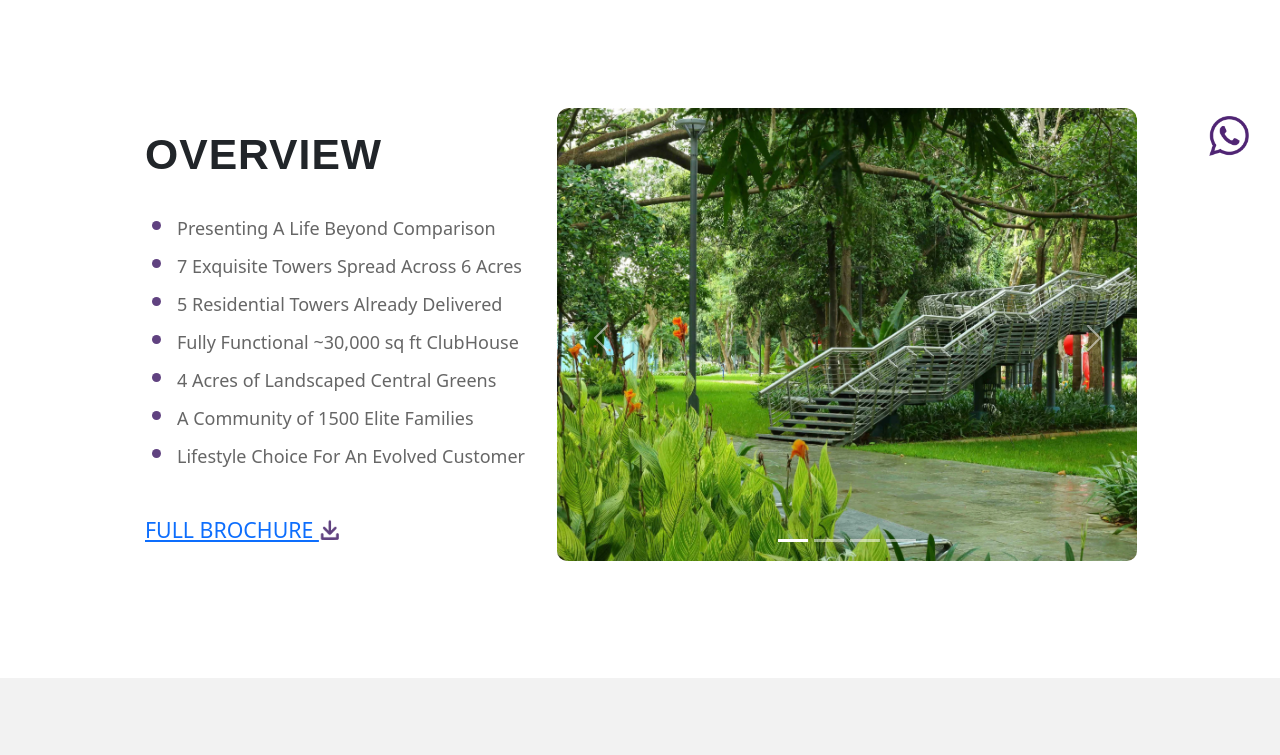
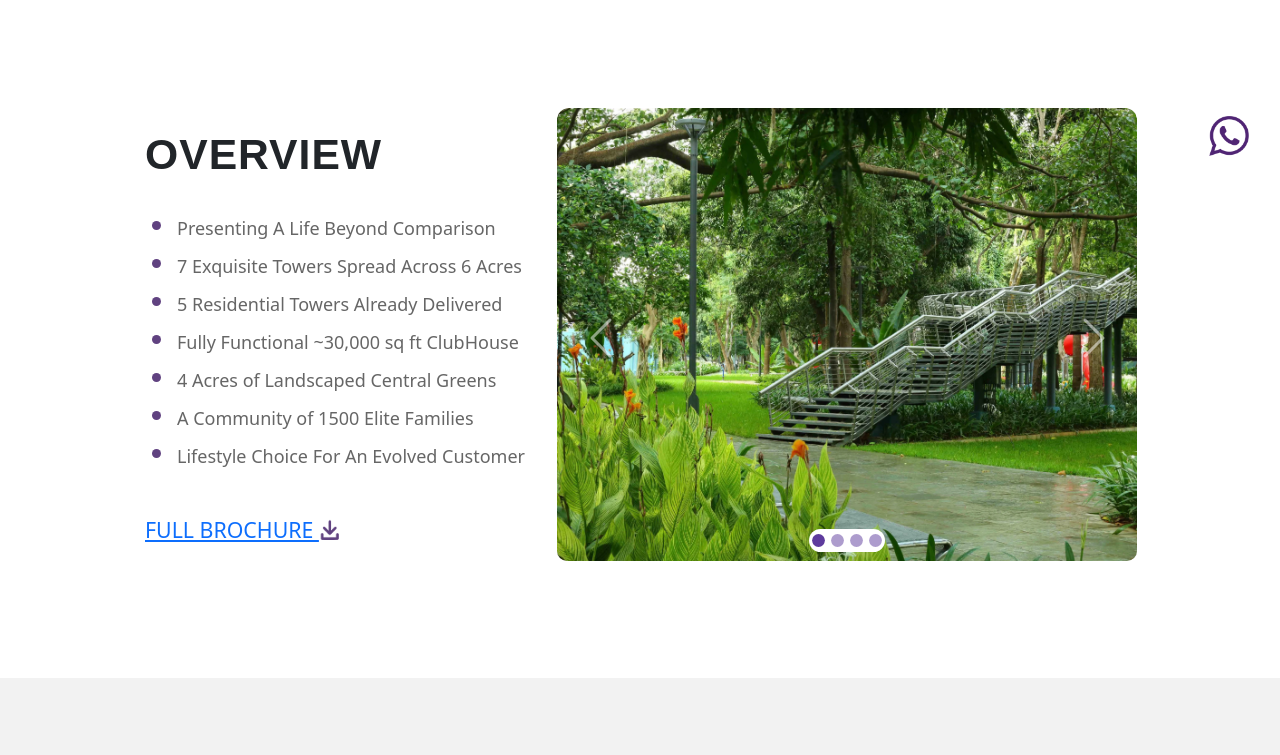
Before and after one commit to Abhishek5517/Demo-site, a plain HTML site: page index.html in a window 1280 px wide. Shown: the part 614-1369 px from the top of the page. Drawn offline with nearby package versions, Linux system fonts and the light colour scheme.

Commit message:
added carousel indicator  huihuihui

```diff
--- a/index.html
+++ b/index.html
@@ -408,12 +408,11 @@
                 <div class="col-md-7 col-lg-7 d-flex" style="justify-content: right;padding-right:73px;">
                     <br>
                     <div id="sec2-car" class="carousel slide w-100 fading-in " style="max-width: 600px; ">
-                        <div class="carousel-indicators">
-                            <button type="button" data-bs-target="#sec2-car" data-bs-slide-to="0" class="active"
-                                aria-current="true"></button>
-                            <button type="button" data-bs-target="#sec2-car" data-bs-slide-to="1"></button>
-                            <button type="button" data-bs-target="#sec2-car" data-bs-slide-to="2"></button>
-                            <button type="button" data-bs-target="#sec2-car" data-bs-slide-to="3"></button>
+                        <div class="carousel-indicators mx-auto">
+                            <button type="button" data-bs-target="#sec2-car"  class="active" aria-current="true" data-bs-slide-to="0" ></button>
+                            <button type="button" data-bs-target="#sec2-car" data-bs-slide-to="1" data-bs-slide-to="0" ></button>
+                            <button type="button" data-bs-target="#sec2-car" data-bs-slide-to="2" data-bs-slide-to="0" ></button>
+                            <button type="button" data-bs-target="#sec2-car" data-bs-slide-to="3" data-bs-slide-to="0" ></button>
                         </div>
                         <div class="carousel-inner" style="height: 460px; overflow: hidden;border-radius:12px;">
                             <div class="carousel-item active">
@@ -2256,6 +2255,51 @@
             event.target.classList.add('active');
         }
 
+        // carousel indicators change
+        document.addEventListener("DOMContentLoaded", function () {
+
+            let carPrevbutton = document.querySelectorAll('.carousel-control-prev-icon');
+            let carNextbutton = document.querySelectorAll('  .carousel-control-next-icon');
+
+            for( let i = 0 ; i < carNextbutton.length ; i++){
+                carNextbutton[i].style.width = '3rem';
+                carPrevbutton[i].style.width = '3rem' ;
+                carNextbutton[i].style.height = '3rem';
+                carPrevbutton[i].style.height = '3rem' ;
+            }
+
+
+            let carouselIndicatorButtons =  document.querySelectorAll(".carousel-indicators button") ;
+            let carouselIndicator = document.querySelectorAll('.carousel-indicators');
+
+            carouselIndicator.forEach((indicator) =>{
+
+                  indicator.style.backgroundColor = '#ffff';
+                  indicator.style.width = 'fit-content' ;
+                  indicator.classList.add('mx-auto');
+                  indicator.style.borderRadius = '1vw';
+
+
+            })
+            carouselIndicatorButtons.forEach((btn) =>{
+
+                btn.style.borderTop = '5px solid transparent';
+                btn.style.borderBottom = '5px solid transparent';
+
+                btn.classList.add("rounded-circle");
+                btn.classList.add("firstIndicator");
+                btn.style.backgroundColor = "#5e3b9d"  ;
+                btn.style.width = "1vw";
+                btn.style.height = "1vw";
+
+
+
+            });
+
+
+        });
+
+
         // Layout carousel functionality
         let layoutCurrentSlide = 0;
         const layoutSlidesToShow = 3;
--- a/style/index.css
+++ b/style/index.css
@@ -15,7 +15,7 @@
 }
 
 .fading-in.visible {
-    animation: fadeInUp 1s ease-out forwards;
+    animation: fadeInUp 0.5s ease-out forwards;
 }
 
 
```
